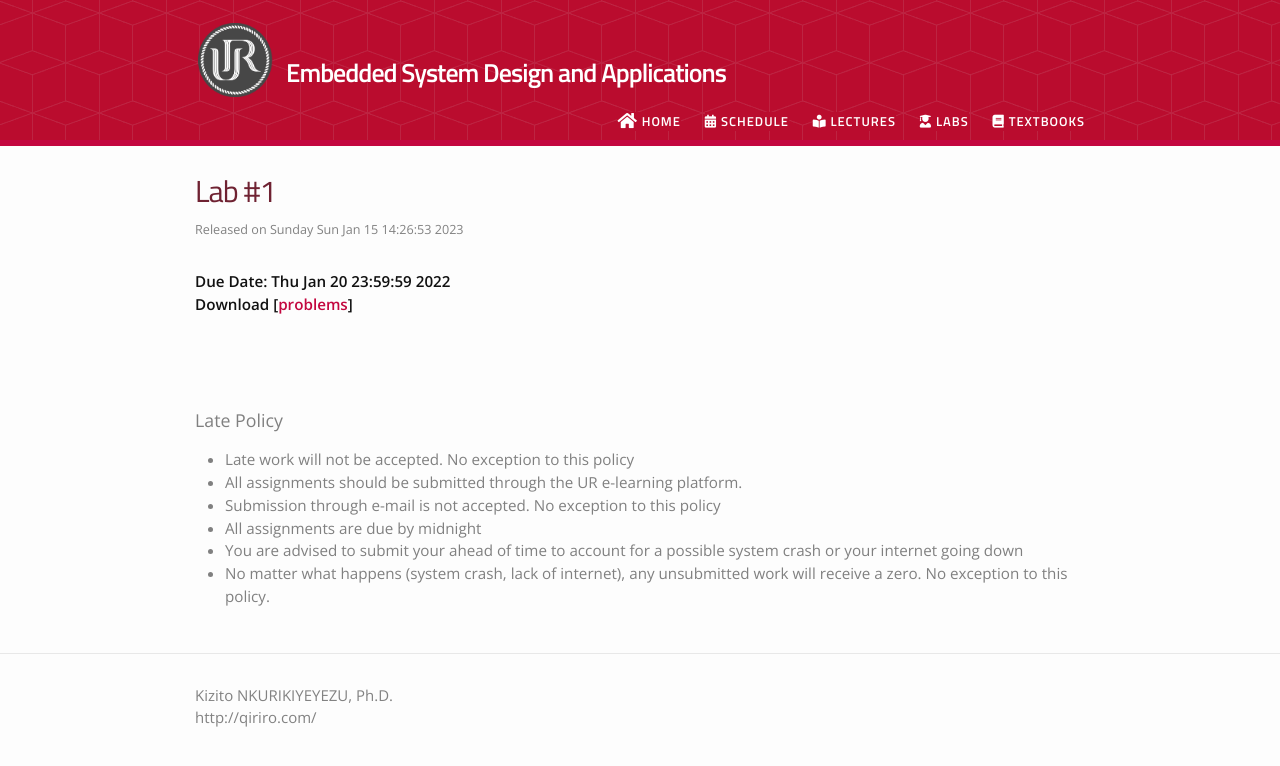
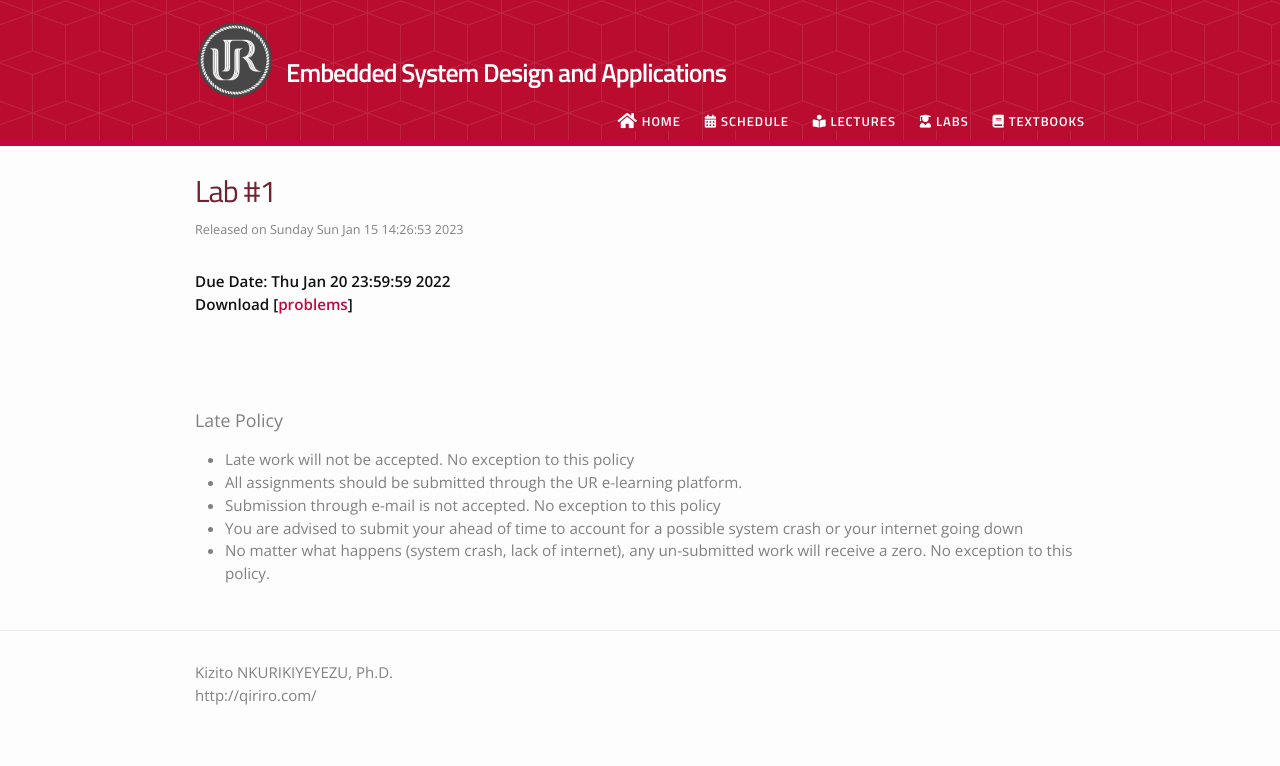
Before and after one commit to qiriro/bme6163, a Jekyll site: the page built from _assignments/lab_01.md, in a window 1280 px wide. Shown: the top 766 px of the page. Built offline with Jekyll 4.4.1, drawn with Linux system fonts in a browser that asks for light colours; nearby versions of some CDN libraries.

Commit message:
modify class policy

```diff
--- a/_data/late_policy.yml
+++ b/_data/late_policy.yml
@@ -2,6 +2,5 @@ policies:
   - Late work will not be accepted. No exception to this policy
   - All assignments should be submitted through the UR e-learning platform.
   - Submission through e-mail is not accepted. No exception to this policy
-  - All assignments are due by midnight
   - You are advised to submit your ahead of time to account for a possible system crash or your internet going down
-  - No matter what happens (system crash, lack of internet), any unsubmitted work will receive a zero. No exception to this policy.
+  - No matter what happens (system crash, lack of internet), any un-submitted work will receive a zero. No exception to this policy.
--- a/_data/people.yml
+++ b/_data/people.yml
@@ -2,3 +2,5 @@ instructors:
   - name: Kizito Nkurikiyeyezu, Ph.D
     profile_pic: /_images/qiriro-pic.jpeg
     webpage: https://qiriro.com/
+  - name: Gerard Rushingabigwi, Ph.D
+    profile_pic: /_images/gerard.jpeg
```
